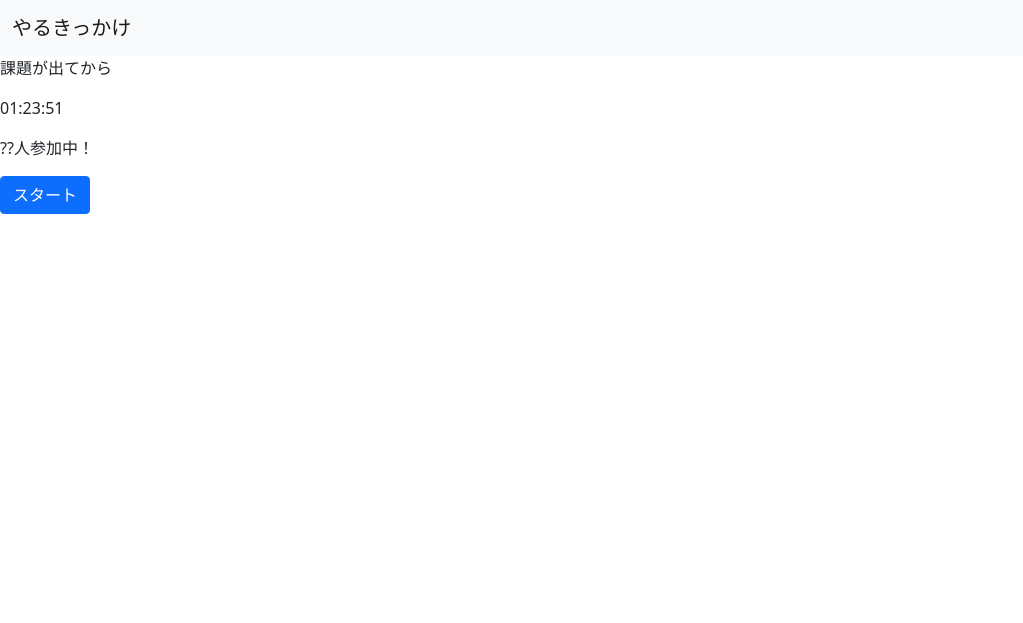
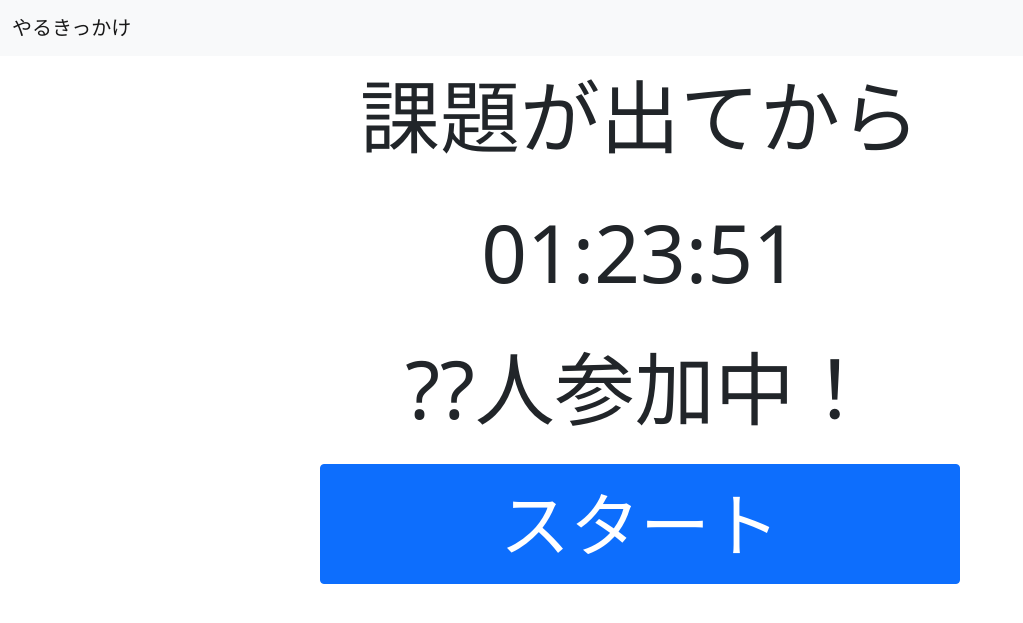
Before and after one commit to enpitut2022/Yaruki-kkake, a Django app: page /start in a window 1280 px wide. Shown: the top 623 px of the page, without its empty margins (0-1023 px from the left). Run offline with Django 3.2, Linux system fonts and the light colour scheme.

Commit message:
文字とボタンを大きくして中央寄せ

```diff
--- a/iwaki_summer/yaruki_kkake/templates/yaruki_kkake/base.html
+++ b/iwaki_summer/yaruki_kkake/templates/yaruki_kkake/base.html
@@ -7,6 +7,16 @@
     <title>やるきっかけ</title>
     <link href="https://cdn.jsdelivr.net/npm/bootstrap@5.0.2/dist/css/bootstrap.min.css" rel="stylesheet" integrity="sha384-EVSTQN3/azprG1Anm3QDgpJLIm9Nao0Yz1ztcQTwFspd3yD65VohhpuuCOmLASjC" crossorigin="anonymous">
     <script src="https://ajax.googleapis.com/ajax/libs/jquery/3.6.0/jquery.min.js"></script>
+    <style>
+      p {
+        font-size : 80px;
+        text-align : center;
+      }
+      #start_button {
+        height : 120px;
+        font-size : 70px;
+      }
+    </style>
   </head>
   <body>
 	<header>
--- a/iwaki_summer/yaruki_kkake/templates/yaruki_kkake/start.html
+++ b/iwaki_summer/yaruki_kkake/templates/yaruki_kkake/start.html
@@ -16,7 +16,9 @@
     </div>
 </div>
 
-<button type="button" class="btn btn-primary" onclick="location.href='{% url 'doing' %}'">スタート</button>
+<div class="d-grid gap-2 col-6 mx-auto">
+    <button id="start_button" type="button" class="btn btn-primary" onclick="location.href='{% url 'doing' %}'">スタート</button>
+</div>
 
 <script>
     function update_time() {
```
